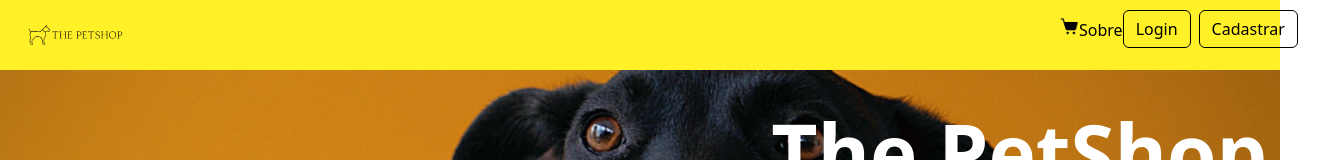
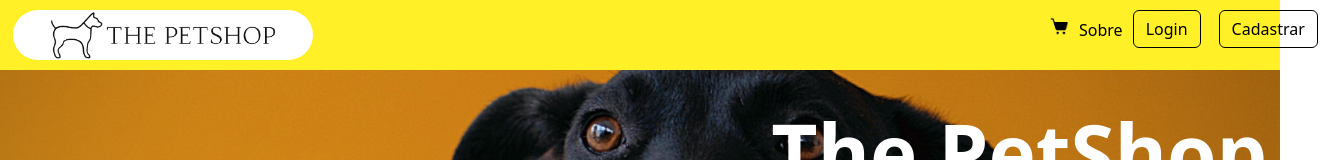
Before and after one commit to LeonardoFurmann/petshop-front-back, a React (Create React App) app in the folder frontend/: page / in a window 1280 px wide. Shown: the top 160 px of the page, 1328 px wide, since content can reach past the window. Built offline with nearby package versions, Linux system fonts and the light colour scheme; no server answers.

Commit message:
melhorias css

```diff
--- a/frontend/src/components/Card/index.js
+++ b/frontend/src/components/Card/index.js
@@ -93,7 +93,9 @@ export default function Card({ searchValue, categoria }) {
                   Preço: {produto.preço}R$
                 </span>
                 <p>
+                  <span class="descricao">
                   Descrição: {produto.descrição}
+                  </span>
                 </p>
                 <p>
                   {produto.animal}
--- a/frontend/src/components/Header/header.css
+++ b/frontend/src/components/Header/header.css
@@ -10,6 +10,12 @@
     display: inline-block;
     text-align: right;
     padding:0;
+}
+
+.header-icon{
+    width: 300px;
+    background-color: white;
+    border-radius: 40px;
 }
 
 a{
@@ -38,3 +44,7 @@ a{
     border: 1px solid black !important;
     background-color: rgba(255, 255, 255, 0) !important;
 }
+
+button, a{
+    margin-right: 10px;
+}
--- a/frontend/src/components/Header/index.js
+++ b/frontend/src/components/Header/index.js
@@ -7,7 +7,7 @@ export default function Header() {
   return (
 
         <div className="header-options-container">
-           <div>
+           <div className="header-icon">
             <Link to="/">
             <img className="logo-icon" src={process.env.PUBLIC_URL + '/the-petshop-logo-transparent.png'}></img>
             </Link>
--- a/frontend/src/pages/detalhes.css
+++ b/frontend/src/pages/detalhes.css
@@ -40,3 +40,8 @@
 .detalhes-container{
     margin-top: 100px;
 }
+
+input{
+    width: 40px;
+    margin-right: 10px;
+}
```
